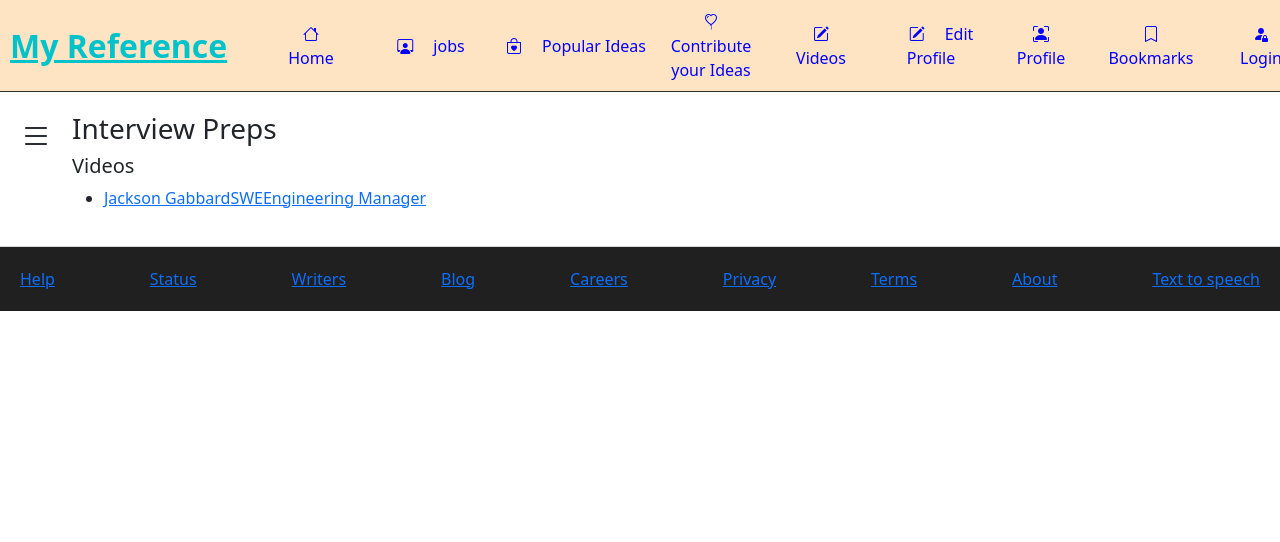
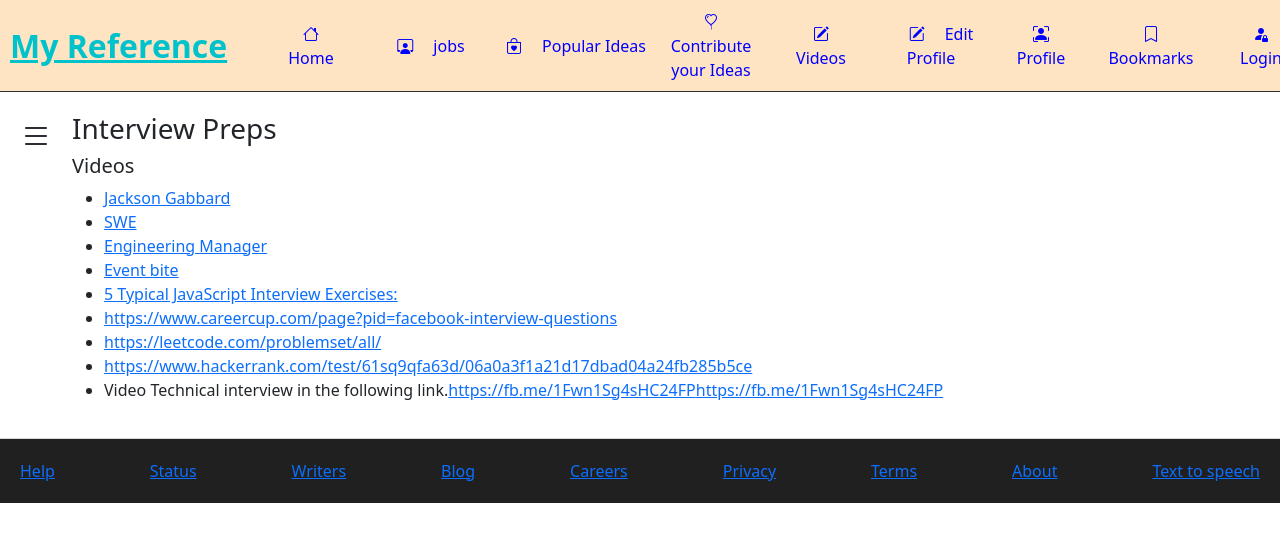
Before and after one commit to kalburgimanjunath/nextjs-passive-idea-final, a Next.js app: page /jobs/interviews in a window 1280 px wide. Shown: the top 542 px of the page. Built offline with nearby package versions, Linux system fonts and the light colour scheme.

Commit message:
1 file modified

```diff
--- a/pages/jobs/interviews.js
+++ b/pages/jobs/interviews.js
@@ -9,11 +9,49 @@ export default function Interviews() {
           <a href="https://www.youtube.com/channel/UCcdCkJKXlRoXVD03eo-q8mQ/videos">
             Jackson Gabbard
           </a>
+        </li>
+        <li>
           <a href="https://www.metacareers.com/careers/SWE-L-prep-initial">
             SWE
           </a>
+        </li>
+        <li>
           <a href="https://www.metacareers.com/profile/trial/?redirect=search&chooseView=Behavioral+journaling+interview">
             Engineering Manager
+          </a>
+        </li>
+        <li>
+          <a href="https://www.eventbrite.com/o/facebook-london-master-your-fb-interview-8037667565">
+            Event bite
+          </a>
+        </li>
+        <li>
+          <a href="https://www.sitepoint.com/5-typical-javascript-interview-exercises/">
+            5 Typical JavaScript Interview Exercises:{' '}
+          </a>
+        </li>
+        <li>
+          <a href="https://www.careercup.com/page?pid=facebook-interview-questions">
+            https://www.careercup.com/page?pid=facebook-interview-questions
+          </a>
+        </li>
+        <li>
+          <a href="https://leetcode.com/problemset/all/">
+            https://leetcode.com/problemset/all/
+          </a>
+        </li>
+        <li>
+          <a href="https://www.hackerrank.com/test/61sq9qfa63d/06a0a3f1a21d17dbad04a24fb285b5ce">
+            https://www.hackerrank.com/test/61sq9qfa63d/06a0a3f1a21d17dbad04a24fb285b5ce
+          </a>
+        </li>
+        <li>
+          Video Technical interview in the following link.
+          <a href="https://fb.me/1Fwn1Sg4sHC24FP">
+            https://fb.me/1Fwn1Sg4sHC24FP
+          </a>
+          <a href="https://fb.me/1Fwn1Sg4sHC24FP">
+            https://fb.me/1Fwn1Sg4sHC24FP
           </a>
         </li>
       </ul>
```
